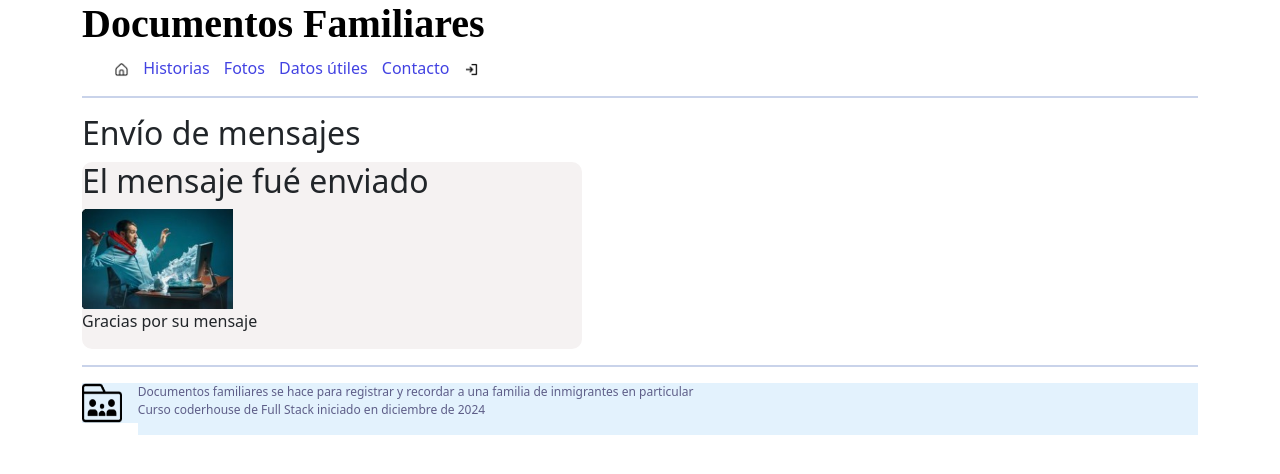
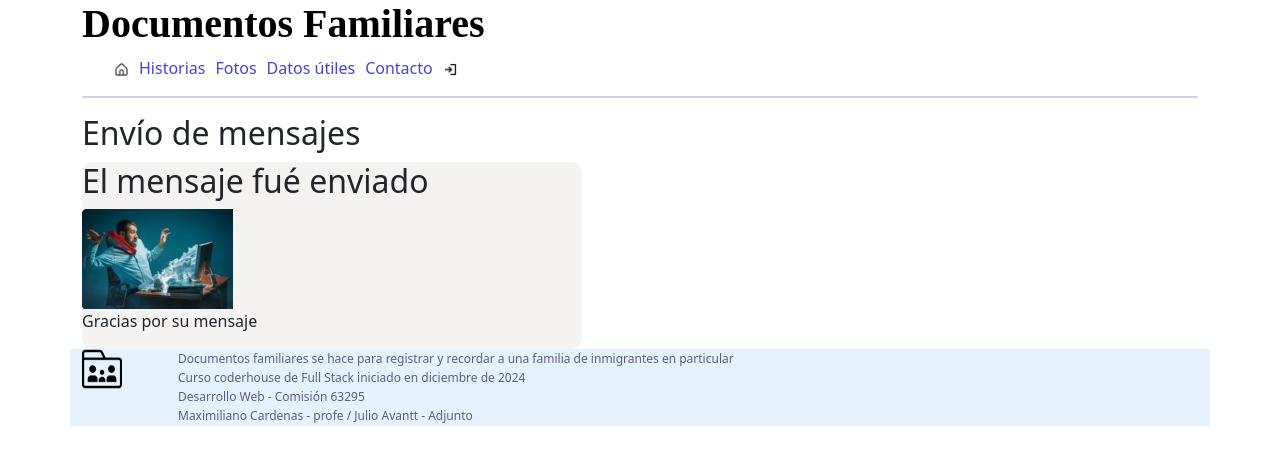
Before and after one commit to caralscz/preentrega2santacruzcarlos, a plain HTML site: page pages/docFamMensaje.html in a window 1280 px wide. Drawn offline with nearby package versions, Linux system fonts and the light colour scheme; a web font is replaced by a local one.

Commit message:
Pre entrega 2 - 02 actualice docFamMensaje.html - febrero 2025

```diff
--- a/css/styles.css
+++ b/css/styles.css
@@ -20,16 +20,25 @@ h1 {
 }
 
 /* para los elementos que tengan las class="" debe empezar con . (punto) */
+@media (min-width:  30rem) {  /*480px*/
+    .ulBarraNavegacion {
+        display: flex;
+        flex-direction: column;
+    }
+}
 
-.ulBarraNavegacion {
-    /* Eliminamos las viñetas */
-    list-style-type: none;
+@media (min-width: 37.5rem) {  /*600px*/
+    /* que muestre horizontalmente*/
+    .ulBarraNavegacion {
+        display: flex;
+        flex-direction: row;
+    }
 }
 
 .liBarraNavegacion {
-    /* que muestre horizontalmente*/
-    display: inline;
     /* Agregamos un margen para separar los elementos */
+    /* Eliminamos las viñetas */
+    list-style-type: none;
     margin-right: 10px;
     text-decoration: none;
 }
--- a/pages/docFamMensaje.html
+++ b/pages/docFamMensaje.html
@@ -60,16 +60,18 @@
 
 
     <footer class="container">
-        <hr class="hrTopBot">
-        <div class="footerDivIzq">
-            <img src="../assets/img/Group.png" alt="Documentos familiares" width="40" height="40">
-        </div>
-
-        <div class="footerDivDer">
-            <p class="pPiePag"> Documentos familiares se hace para registrar y recordar a una familia de
-                inmigrantes en
-                particular<br>
-                Curso coderhouse de Full Stack iniciado en diciembre de 2024</p>
+        <div class="row">
+            <div class="col-sm-12 col-md-1 col-lg-1">
+                <img src="../assets/img/Group.png" alt="Documentos familiares" width="40" height="40">
+            </div>
+            <div class="col-sm-12 col-md-11 col-lg-11 pPiePag">
+                <p>Documentos familiares se hace para registrar y recordar a una familia de inmigrantes en particular
+                </p>
+                <p>Curso coderhouse de Full Stack iniciado en diciembre de 2024</p>
+                <p>Desarrollo Web - Comisión 63295</p>
+                <p>Maximiliano Cardenas - profe / Julio Avantt - Adjunto
+                </p>
+            </div>
         </div>
     </footer>
 
```
